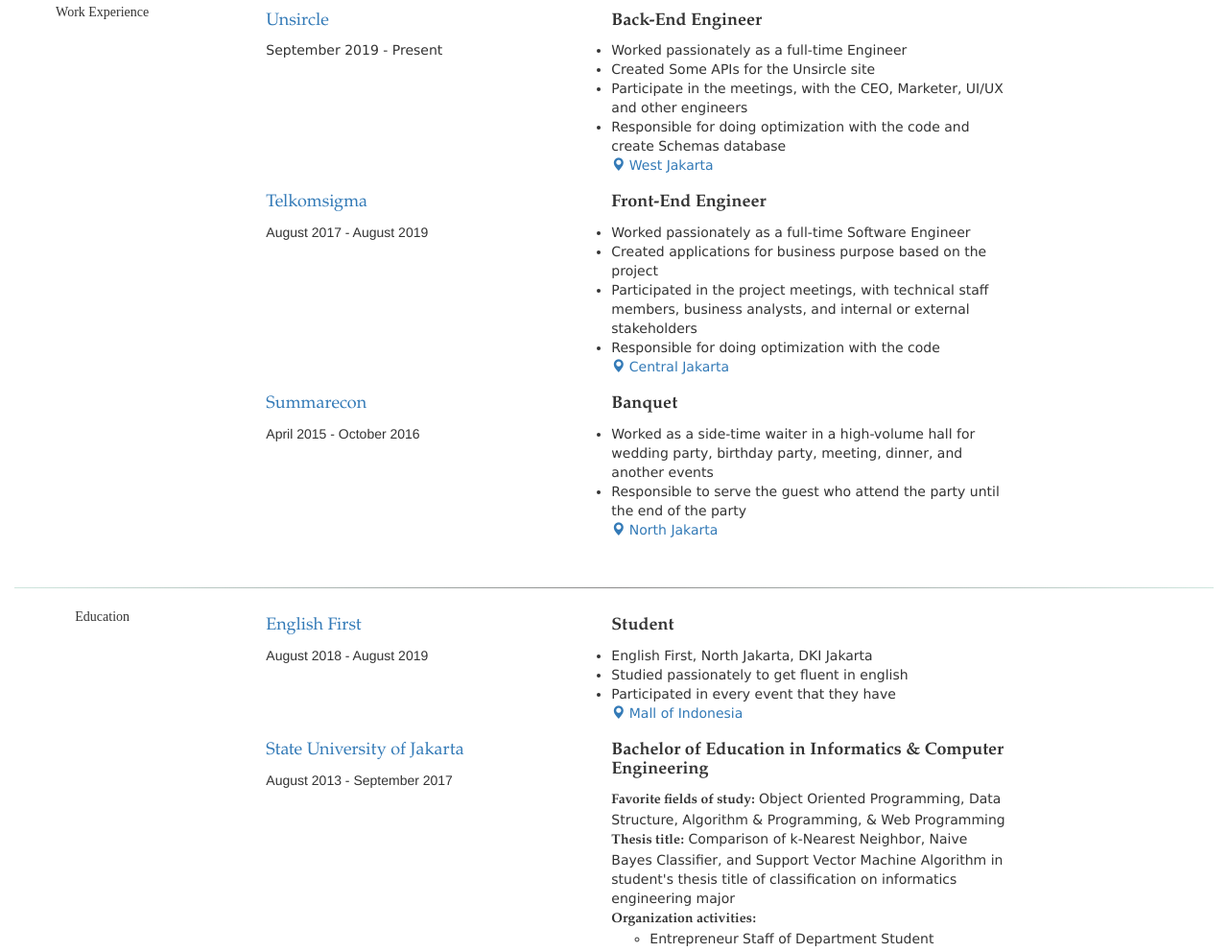
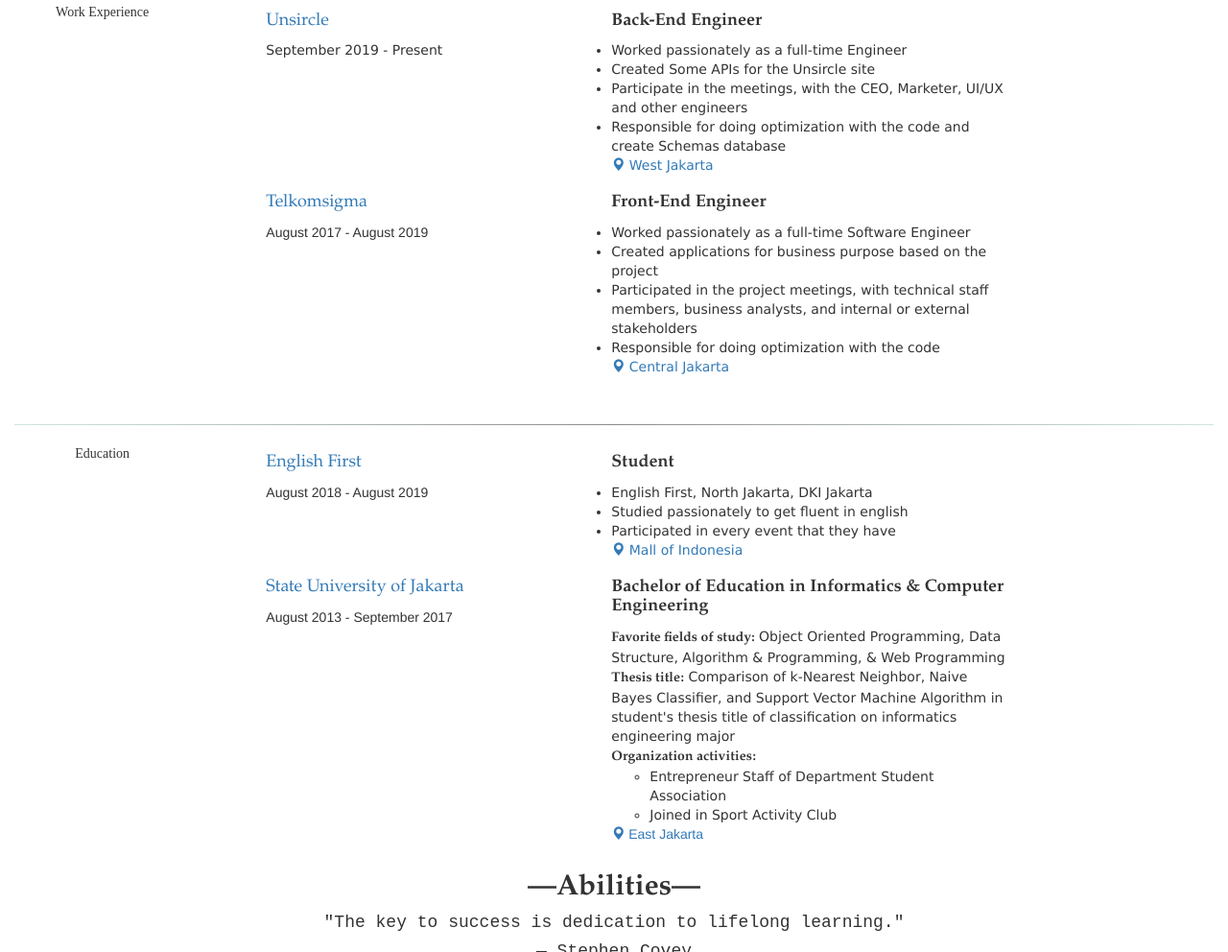
Before and after one commit to razidev/resume, a plain HTML site: page index.html in a window 1280 px wide. Shown: the part 981-1973 px from the top of the page at 96% size. Drawn offline with nearby package versions, Linux system fonts and the light colour scheme.

Commit message:
updated cv & delete banquet

```diff
--- a/index.html
+++ b/index.html
@@ -80,7 +80,7 @@
 				<h4 class="quote">― Bram Stoker, Dracula</h4>
 			</div>
 			<div class="col-md-3 col-9 office" style="text-align:right;" data-aos-duration="2500" data-aos="fade-zoom-in">
-				<a style="text-decoration:none;" target="_blank" href="https://drive.google.com/open?id=1dnTqjNS-LsmELwtAyBlmWCDIczjwiuI5"><span class="glyphicon glyphicon-eye-open"></span> View My CV</a>
+				<a style="text-decoration:none;" target="_blank" href="https://drive.google.com/file/d/12HA4BwzbQ4__fP2Y1hCU-4dX8pS0Cgcx/view?usp=sharing"><span class="glyphicon glyphicon-eye-open"></span> View My CV</a>
 			</div>
 		</div>
 
@@ -135,32 +135,6 @@
 					<li class="value">Responsible for doing optimization with the code</li>
 					<li style="list-style-type:none" class="value">
 						<a style="text-decoration:none;" target="_blank" href="https://goo.gl/maps/K19BMBGnsQL2"><span class="glyphicon glyphicon-map-marker"></span> Central Jakarta</a>
-					</li>
-				</ul>
-    		</div>
-
-			<div class="col-2">
-				<!-- blank page -->
-			</div>
-		</div>
-
-		<div class="row" data-aos="fade-down" data-aos-duration="3000">
-			<div class="col-md-2 col-3">
-				<!-- blank page -->
-			</div>
-
-			<div class="col-md-3 col-3" style="padding-left: 5%">
-				<h4 class="office"><a style="text-decoration:none;" target="_blank" href="http://www.klubkelapagading.com/">Summarecon</a></h4>
-				<p>April 2015 - October 2016</p>
-			</div>
-
-			<div class="col-md-5 col-5" style="padding-left: 5%">
-				<ul>
-					<li style="list-style-type:none"><h4 class="office"><b>Banquet</b></h4></li>
-					<li class="value">Worked as a side-time waiter in a high-volume hall for wedding party, birthday party, meeting, dinner, and another events</li>
-					<li class="value">Responsible to serve the guest who attend the party until the end of the party</li>
-					<li style="list-style-type:none" class="value">
-						<a style="text-decoration:none;" target="_blank" href="https://goo.gl/maps/9Nf97QU4kFs"><span class="glyphicon glyphicon-map-marker"></span> North Jakarta</a>
 					</li>
 				</ul>
     		</div>
```
